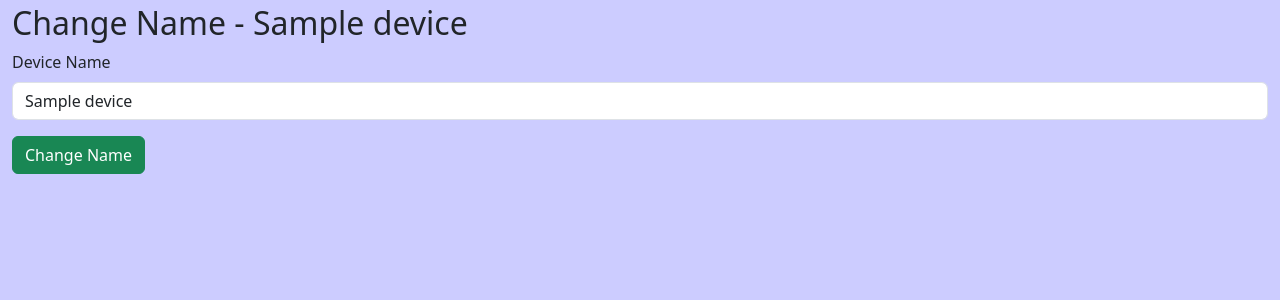
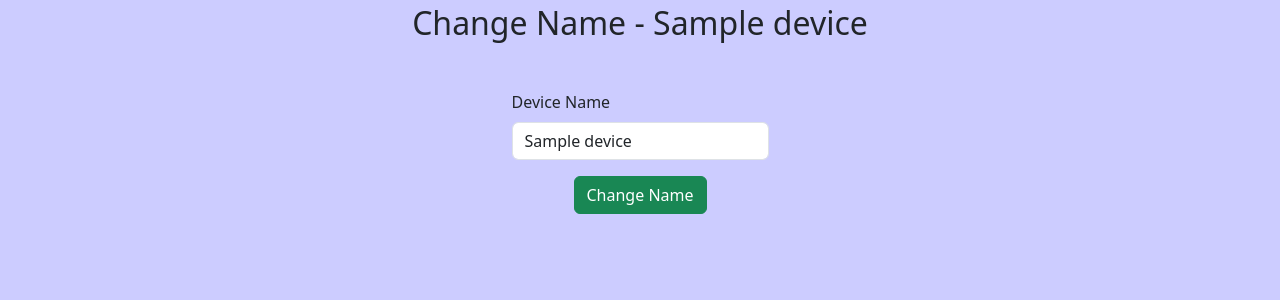
Before and after one commit to katieprogrammes/Smart-Home-System, a Flask app: page /update_name/1 in a window 1280 px wide. Shown: the part 77-377 px from the top of the page. Run offline with Flask 3, Linux system fonts and the light colour scheme; tables that the repository leaves empty hold one stand-in row (values such as "Sample post"); some libraries are stand-ins or nearby versions.

Commit message:
Fixed colour passing error and some styling

```diff
--- a/forms.py
+++ b/forms.py
@@ -16,7 +16,7 @@ class UpdateTemperatureForm(FlaskForm):
 
 class UpdateBrightnessForm(FlaskForm):
     brightness = IntegerField('Set Brightness', validators=[DataRequired()])
-    colour = SelectField('Set Colour (optional)', choices=[(c.name, c.value.title()) for c in Colour], validators=[Optional()])
+    colour = SelectField('Set Colour', choices=[(c.name, c.value.title()) for c in Colour], validators=[Optional()])
     submit = SubmitField('Save Changes')
 
 class UpdateNameForm(FlaskForm):
--- a/routes.py
+++ b/routes.py
@@ -137,7 +137,7 @@ def update_light(device_id):
         # Update colour if applicable
         if hasattr(device, "colour") and selected_colour:
             try:
-                device.colour = Colour[selected_colour.upper()]
+                device.colour = Colour[selected_colour.upper()].value
             except KeyError:
                 raise InvalidDeviceTypeError("Invalid colour selected.")
 
--- a/static/style.css
+++ b/static/style.css
@@ -138,3 +138,13 @@ strong {
     text-align: center;
     padding: 10px 0;
 }
+.nameform {
+    display: flex;
+    flex-direction: column;
+    justify-content: center;
+    align-items: center;
+}
+.nojobs {
+    font-size: 24px;
+    font-style: italic;
+}
--- a/templates/devicelist.html
+++ b/templates/devicelist.html
@@ -82,7 +82,7 @@
                 <td>{{ device.brightness }}%</td>
                 {% endif %}
                 {% if type== 'ColourLight' %}
-                <td>{{ device.colour }}</td>
+                <td>{{ device.colour|capitalize }}</td>
                 {% endif %}
 
                 <td>
--- a/templates/scheduled_tasks.html
+++ b/templates/scheduled_tasks.html
@@ -5,6 +5,7 @@
         <h1 class="title">Scheduled Device Tasks</h1>
         <div class="row schedcont">
             <ul>
+                {% if jobs %}
                     {% for job in jobs %}
                         {% set parts = job.id.split('_') %}
                         {% set device_id = parts[0] %}
@@ -70,8 +71,11 @@
                             </div>
                         </li>
                     {% endfor %}
+                    {% else %}
+                        <li class="nojobs">No Tasks Scheduled</li>
+                    {% endif %}
                 </ul>
-            <div">
+            <div>
                 <a href="{{ url_for('schedule') }}" class="btn btn-info">Schedule New Task</a>
             </div>
         </div>
--- a/templates/update_name.html
+++ b/templates/update_name.html
@@ -1,7 +1,10 @@
 {% extends 'base.html' %}
 {% block body %}
-<h2>Change Name - {{ device.name }}</h2>
-<form method="POST">
+<h2 class="title">Change Name - {{ device.name }}</h2>
+<div class="row">
+    <div class="col"></div>
+    <div class="col">
+        <form method="POST" class="nameform">
     {{ form.hidden_tag() }}
     <div class="mb-3">
         {{ form.name.label(class="form-label") }}
@@ -9,4 +12,8 @@
     </div>
     <button type="submit" class="btn btn-success">{{ form.submit.label.text }}</button>
 </form>
+    </div>
+    <div class="col"></div>
+</div>
+
 {% endblock %}
```
Also changed, not shown: devices.db, jobs.sqlite. Lines whose indentation alone changed are shown as unchanged.
